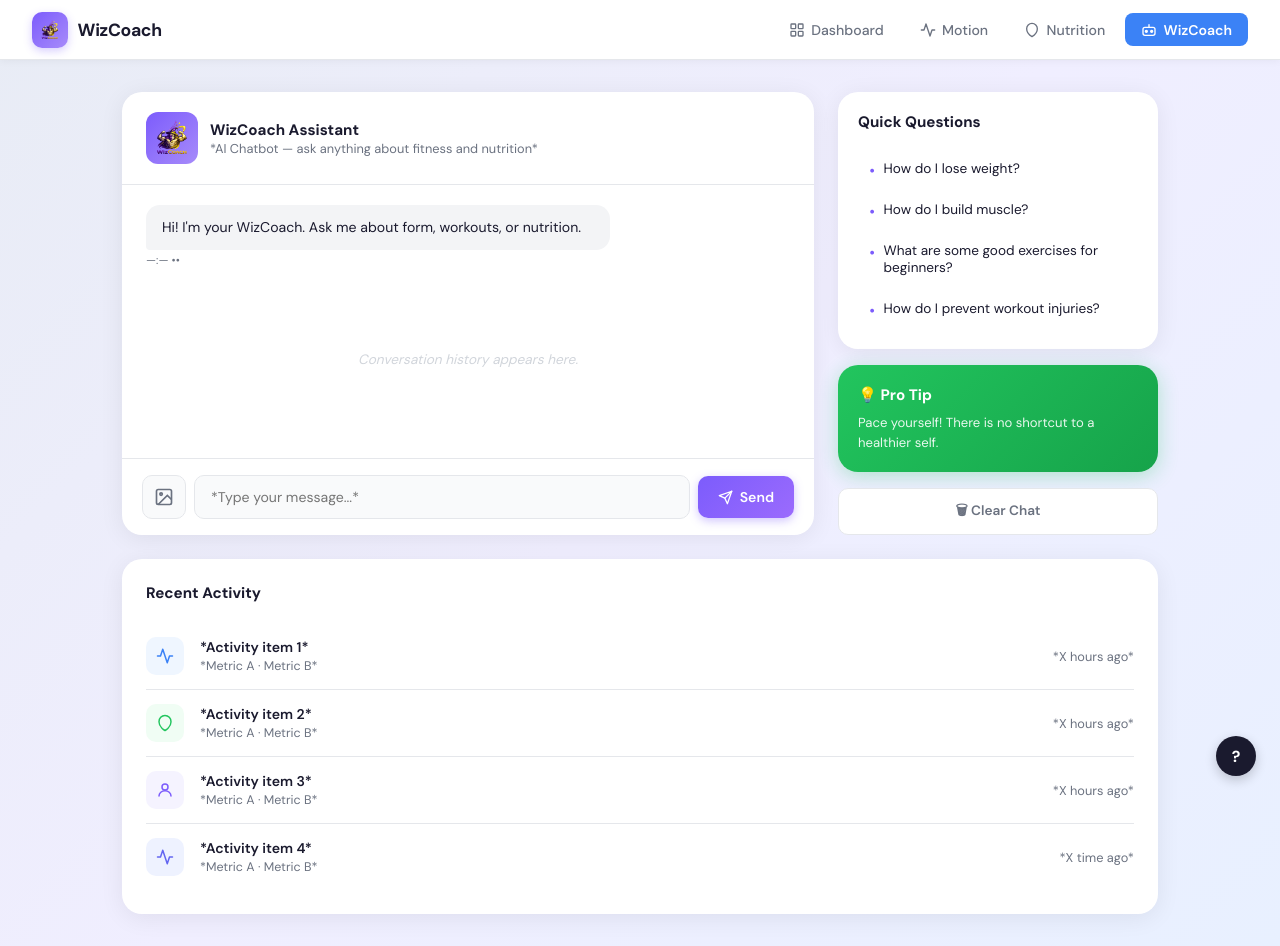
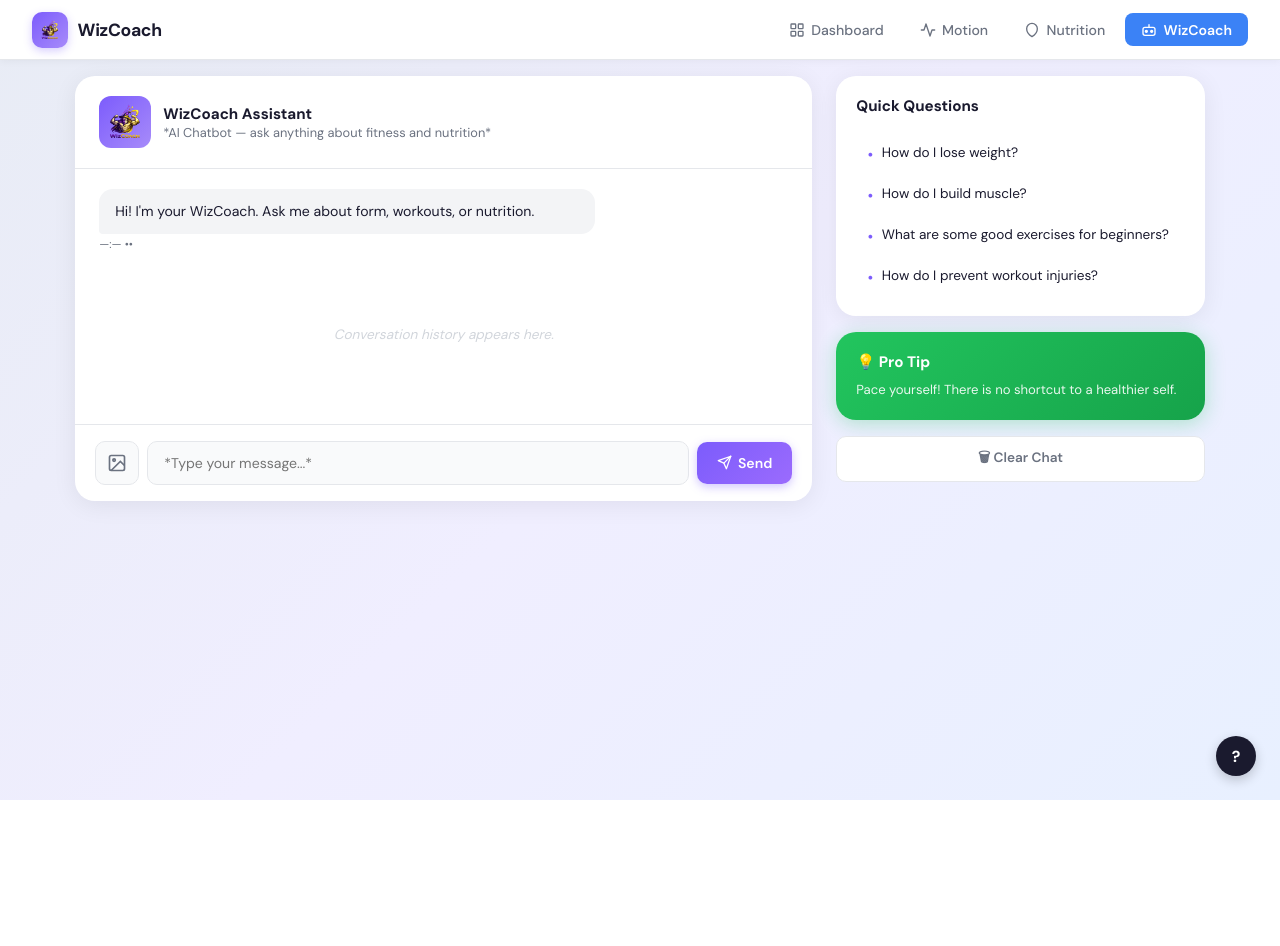
Before and after one commit to AmirRazzaq14/AEye-Systems, a Spring Boot app: page /ai-coach.html in a window 1280 px wide. After the commit the page ends 800 px from the top, so only its background shows below. Run offline with Spring Boot 4, Linux system fonts and the light colour scheme; some of the project's set-up classes (security, data sources, template engines, error pages and the like) are left out, and stand-ins take their place.

Commit message:
removed recent activity and made chat box bigger

```diff
--- a/src/main/resources/static/ai-coach.html
+++ b/src/main/resources/static/ai-coach.html
@@ -25,6 +25,9 @@
             background: linear-gradient(135deg, #e8ecf5 0%, #f0eeff 50%, #e8f0ff 100%);
             min-height: 100vh;
             color: var(--text);
+
+            display: flex;
+            flex-direction: column;
         }
 
         nav {
@@ -67,8 +70,17 @@
         .nav-link svg { width: 16px; height: 16px; stroke: currentColor; fill: none; stroke-width: 2; stroke-linecap: round; stroke-linejoin: round; }
 
         .page {
-            max-width: 1100px; margin: 2rem auto; padding: 0 2rem;
-            display: flex; flex-direction: column; gap: 1.5rem;
+            max-width: 1300px;
+            margin: 1rem auto;
+            padding: 0 2rem;
+
+            display: flex;
+            flex-direction: column;
+            gap: 1.5rem;
+
+            flex: 1;
+            height: calc(100vh - 60px);
+
             animation: fadeUp 0.5s ease both;
         }
 
@@ -78,13 +90,24 @@
         }
 
         .top-grid {
-            display: grid; grid-template-columns: 1fr 320px; gap: 1.5rem;
+            display: grid;
+            grid-template-columns: 2fr 1fr;
+            gap: 1.5rem;
+
+            flex: 1;
+            align-items: stretch;
         }
 
         .chat-card {
-            background: var(--card-bg); border-radius: 20px;
+            background: var(--card-bg);
+            border-radius: 20px;
             box-shadow: 0 4px 24px rgba(0,0,0,0.07);
-            display: flex; flex-direction: column; overflow: hidden; min-height: 420px;
+
+            display: flex;
+            flex-direction: column;
+            overflow: hidden;
+
+            height: 60%;
         }
 
         .chat-header {
@@ -108,9 +131,14 @@
         .chat-header-text p  { font-size: 0.8rem; color: var(--muted); }
 
         .chat-messages {
-            flex: 1; padding: 1.25rem 1.5rem;
-            display: flex; flex-direction: column; gap: 0.75rem;
-            overflow-y: auto; max-height: 340px;
+            flex: 1;
+            padding: 1.25rem 1.5rem;
+
+            display: flex;
+            flex-direction: column;
+            gap: 0.75rem;
+
+            overflow-y: auto;
         }
 
         .msg {
@@ -185,7 +213,13 @@
         .btn-send:hover { transform: translateY(-1px); box-shadow: 0 5px 14px rgba(124,92,252,0.45); }
         .btn-send svg { width: 15px; height: 15px; stroke: white; fill: none; stroke-width: 2; stroke-linecap: round; stroke-linejoin: round; }
 
-        .sidebar { display: flex; flex-direction: column; gap: 1rem; }
+        .sidebar {
+            display: flex;
+            flex-direction: column;
+            gap: 1rem;
+
+            height: 100%;
+        }
 
         .sidebar-card {
             background: var(--card-bg); border-radius: 20px;
@@ -389,7 +423,8 @@
         </div>
     </div>
 
-    <!-- ACTIVITY -->
+    <!-- ACTIVITY
+
     <div class="activity-card">
         <h3>Recent Activity</h3>
 
@@ -425,8 +460,8 @@
             <div class="activity-time">*X time ago*</div>
         </a>
     </div>
+    -->
 </div>
-
 <a href="#" class="help-btn">?</a>
 
 <script>
```
